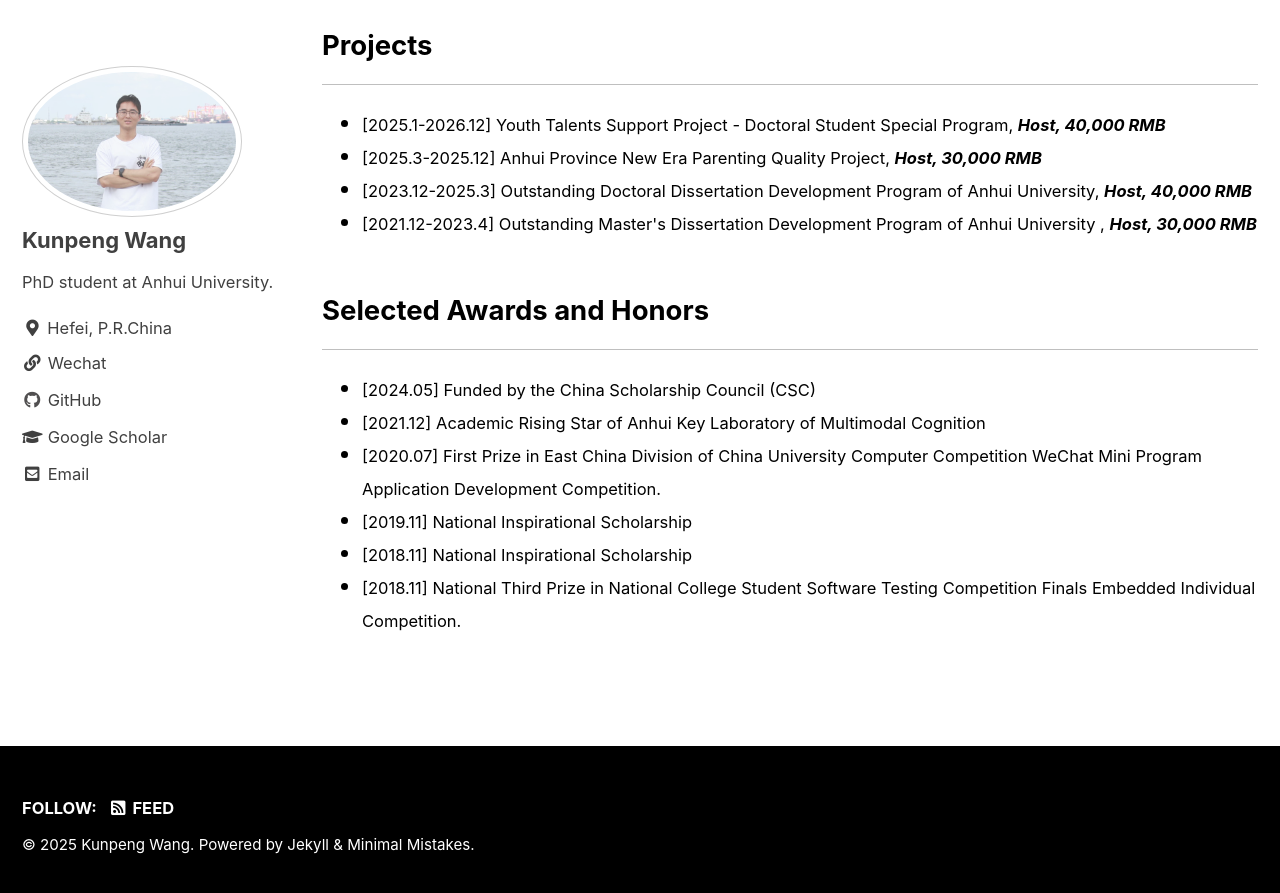
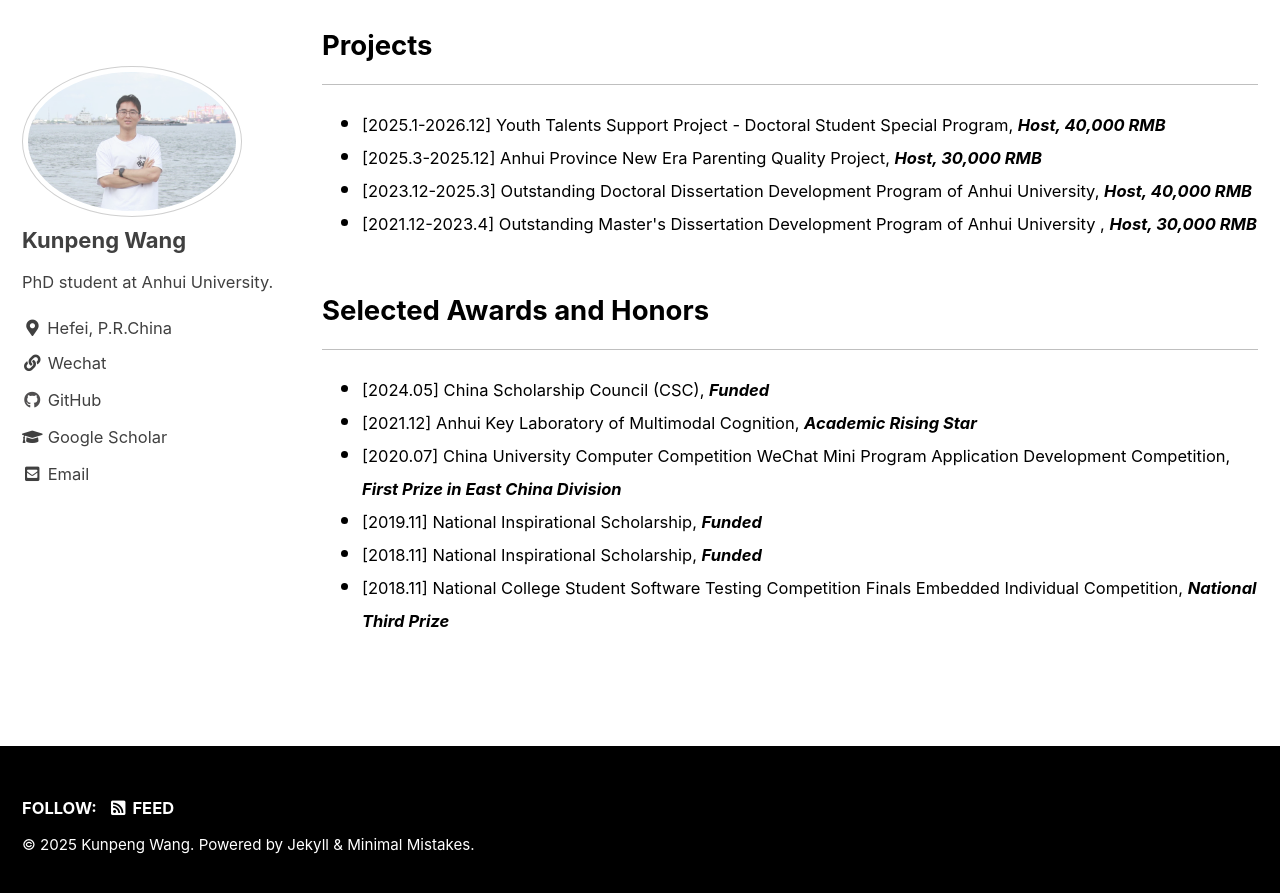
Before and after one commit to Angknpng/Angknpng.github.io, a Jekyll site: the page built from index.html, in a window 1280 px wide and 900 px high, scrolled down 2155 px. Shown: the top 893 px of the window. Built offline with Jekyll 4.4.1, drawn with Linux system fonts in a browser that asks for light colours; cached includes are drawn as plain includes; the list of posts is cut into pages by our own code; some of the changed text lies outside the part shown.

Commit message:
Update index.html

```diff
--- a/index.html
+++ b/index.html
@@ -36,7 +36,7 @@ author_profile: true
 </small></p>
 
 <p><small>
-	During my PhD study, I am supported by the Youth Talents Support Project - Doctoral Student Special Program (首届中国科协青年人才托举工程-博士生专项, <a href="https://cs.ahu.edu.cn/2025/0108/c11156a355939/page.htm">News</a>). I am also a reviewer for a number of journals and conferences, such as ACM MM (2024), IEEE TRANSACTIONS ON IMAGE PROCESSING, ISPRS JOURNAL OF PHOTOGRAMMETRY AND REMOTE SENSING, and Scientific Reports.
+	During my PhD study, I am supported by the Youth Talents Support Project - Doctoral Student Special Program (首届中国科协青年人才托举工程-博士生专项, <a href="https://cs.ahu.edu.cn/2025/0108/c11156a355939/page.htm">News</a>). I am also a reviewer for international conferences and journals, such as ACM MM (2024), IEEE TRANSACTIONS ON IMAGE PROCESSING, ISPRS JOURNAL OF PHOTOGRAMMETRY AND REMOTE SENSING,  Scientific Reports and so on.
 </small></p>
 
 <p><small>
@@ -242,12 +242,12 @@ In short, during my PhD studies, I have been the core contributor to several pro
 <h2> Selected Awards and Honors </h2>
 <hr />
 <ul style="margin:0px auto">
-	<li style="margin:0px auto"><small>[2024.05] Funded by the China Scholarship Council (CSC)</small></li>
-	<li style="margin:0px auto"><small>[2021.12] Academic Rising Star of Anhui Key Laboratory of Multimodal Cognition</small></li>
-	<li style="margin:0px auto"><small>[2020.07] First Prize in East China Division of China University Computer Competition WeChat Mini Program Application Development Competition.</small></li>
-	<li style="margin:0px auto"><small>[2019.11] National Inspirational Scholarship</small></li>
-	<li style="margin:0px auto"><small>[2018.11] National Inspirational Scholarship</small></li>
-	<li style="margin:0px auto"><small>[2018.11] National Third Prize in National College Student Software Testing Competition Finals Embedded Individual Competition.</small></li>
+	<li style="margin:0px auto"><small>[2024.05] China Scholarship Council (CSC), <strong><em>Funded</em></strong></small></li>
+	<li style="margin:0px auto"><small>[2021.12] Anhui Key Laboratory of Multimodal Cognition, <strong><em>Academic Rising Star</em></strong></small></li>
+	<li style="margin:0px auto"><small>[2020.07] China University Computer Competition WeChat Mini Program Application Development Competition, <strong><em>First Prize in East China Division</em></strong></small></li>
+	<li style="margin:0px auto"><small>[2019.11] National Inspirational Scholarship, <strong><em>Funded</em></strong></small></li>
+	<li style="margin:0px auto"><small>[2018.11] National Inspirational Scholarship, <strong><em>Funded</em></strong></small></li>
+	<li style="margin:0px auto"><small>[2018.11] National College Student Software Testing Competition Finals Embedded Individual Competition, <strong><em>National Third Prize</em></strong></small></li>
 </ul>
 
 </body>
```
